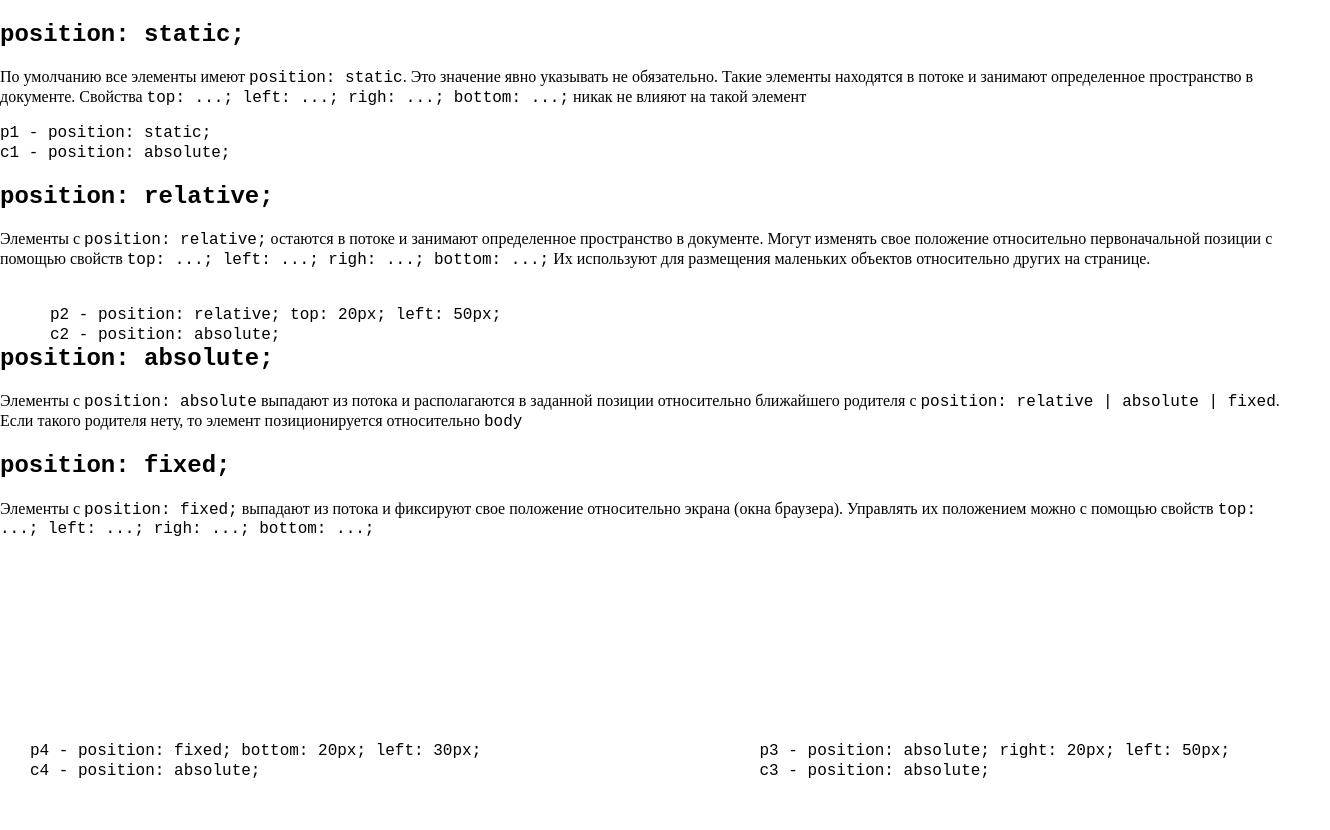
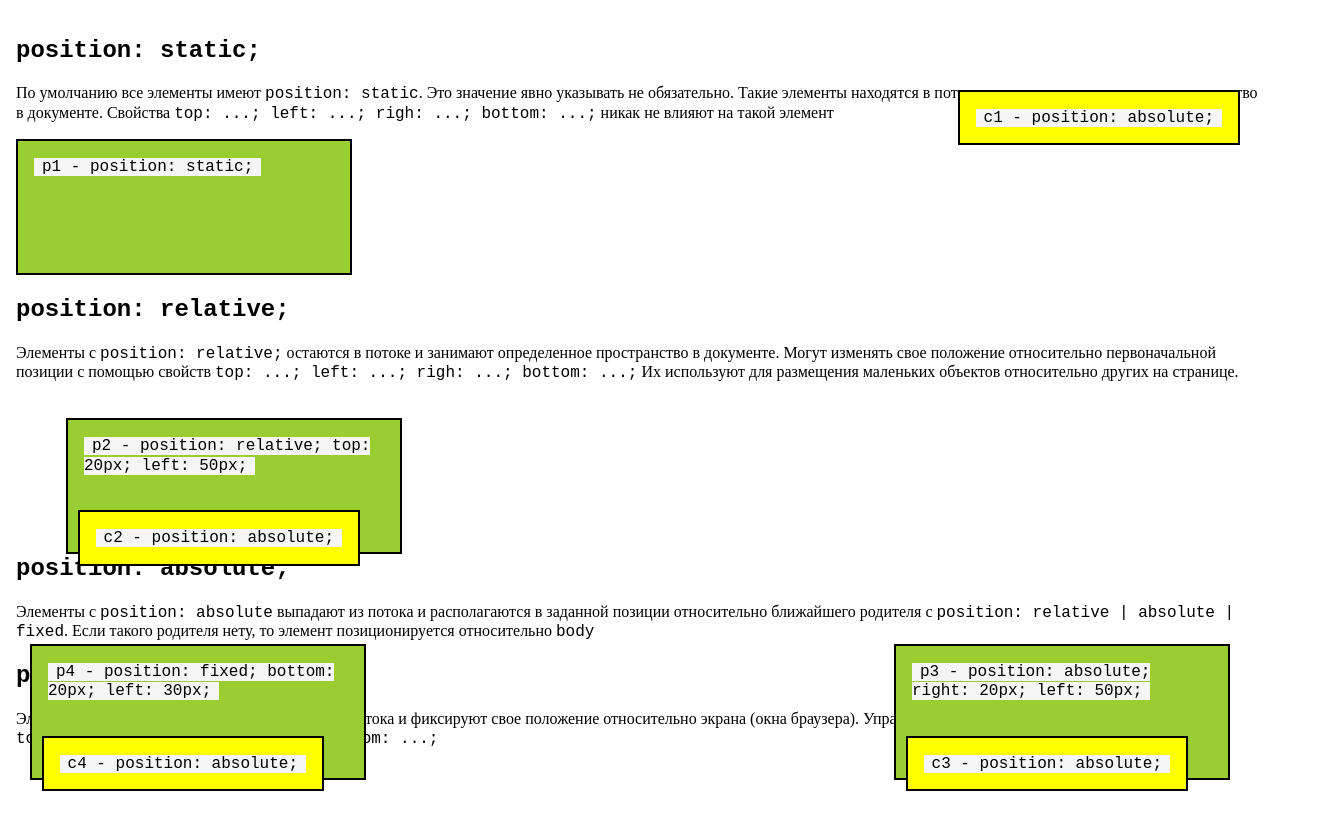
Before and after one commit to ProtsenkoYevhen/gromcode-edu, a plain HTML site: page html-css/positioning-elements/task1/index.html in a window 1280 px wide. Shown: the top 830 px of the page, 1330 px wide, since content can reach past the window. Before the commit the page ends 800 px from the top, so only its background shows below. Drawn offline with nearby package versions, Linux system fonts and the light colour scheme.

Commit message:
update css file

```diff
--- a/html-css/positioning-elements/task1/styles.css
+++ b/html-css/positioning-elements/task1/styles.css
@@ -15,3 +15,45 @@
   bottom: 20px;
   left: 30px;
 }
+div {
+  padding: 16px;
+}
+
+.child,
+.parent {
+  border: 2px solid black;
+}
+
+.child {
+  position: absolute;
+  top: 90px;
+  right: 40px;
+}
+
+.parent {
+  width: 300px;
+  height: 100px;
+  background-color: yellowgreen;
+}
+
+.child {
+  background: yellow;
+  position: absolute;
+}
+
+.tip {
+  opacity: 1;
+  background-color: whitesmoke;
+  padding: 0 8px;
+}
+
+.green {
+  width: 100px;
+  height: 100px;
+  background: green;
+  float: left;
+}
+
+.container {
+  height: 2000px;
+}
```
